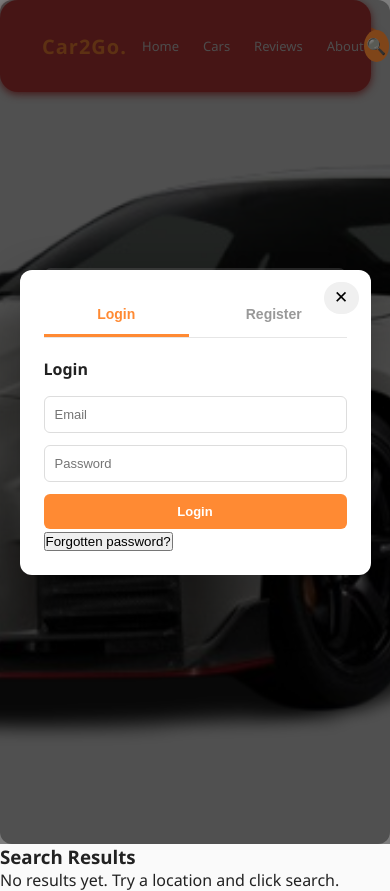
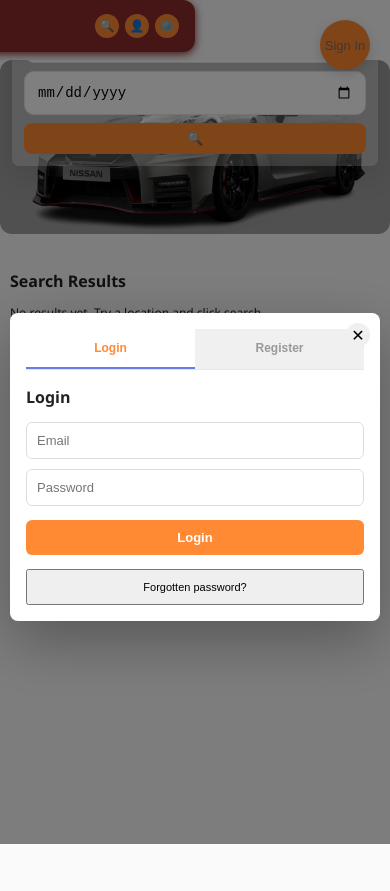
Before and after one commit to justinpulanco/IM101-Project, a React (Create React App) app in the folder frontend/: page / in a window 390 px wide. After the commit the page ends 844 px from the top, so only its background shows below. Built offline with nearby package versions, Linux system fonts and the light colour scheme.

Commit message:
Improve mobile responsiveness: flexible navbar, modal, forms, and dashboard for phone screens

```diff
--- a/frontend/src/App.css
+++ b/frontend/src/App.css
@@ -31,6 +31,8 @@ body {
   padding: 18px;
   position: fixed;
   top: 0;
+  left: 50%;
+  transform: translateX(-50%);
   width: 95%;
   z-index: 150;
   background-color: rgb(140, 43, 43);
@@ -606,24 +608,603 @@ body {
 
 /* RESPONSIVE */
 @media (max-width: 768px) {
-  .hero {padding: 40px 20px 60px;}
-  .hero-title {font-size: 24px;}
-  .hero-car {width: 75%;}
-  .search-form {flex-direction: column;}
-  .search-form input {min-width: unset;}
-  .modal-trigger {top: 10px; right: 10px; padding: 8px 12px; font-size: 12px;}
-  .modal-content {width: 95%; padding: 24px;}
-  .admin-section {margin: 0 12px 24px;}
-  .admin-table th, .admin-table td {padding: 8px; font-size: 12px;}
+  /* Navbar adjustments */
+  .navbar {
+    padding: 10px;
+    width: 98%;
+    left: 1%;
+    border-radius: 12px;
+  }
+
+  .navbar-top {
+    padding: 8px 12px;
+    gap: 8px;
+  }
+
+  .navbar-logo {
+    font-size: 16px;
+    min-width: auto;
+  }
+
+  .navbar-links {
+    gap: 12px;
+    flex: none;
+  }
+
+  .navbar-links a {
+    font-size: 11px;
+  }
+
+  .navbar-right {
+    gap: 8px;
+    min-width: auto;
+  }
+
+  .navbar-icon {
+    width: 28px;
+    height: 28px;
+    font-size: 14px;
+  }
+
+  /* Hero and layout */
+  .layout {
+    padding-top: 70px;
+  }
+
+  .hero {
+    padding: 30px 16px 50px;
+    margin-top: 0;
+  }
+
+  .hero-inner {
+    flex-direction: column;
+    gap: 20px;
+  }
+
+  .hero-title {
+    font-size: 20px;
+    opacity: 0.15;
+  }
+
+  .hero-car {
+    width: 70%;
+    height: auto;
+    max-width: 180px;
+  }
+
+  .hero-search {
+    width: 100%;
+    padding: 0;
+  }
+
+  .search-form {
+    flex-direction: column;
+    gap: 10px;
+    width: 100%;
+    max-width: none;
+    padding: 16px;
+  }
+
+  .search-form input,
+  .search-form button {
+    width: 100%;
+    padding: 10px;
+    font-size: 14px;
+  }
+
+  .search-btn {
+    padding: 10px;
+    font-size: 14px;
+  }
+
+  /* Featured section */
+  .featured-section {
+    padding: 20px 12px;
+  }
+
+  .featured-section h3 {
+    font-size: 18px;
+    margin-bottom: 16px;
+  }
+
+  .cards-grid {
+    grid-template-columns: 1fr;
+    gap: 12px;
+  }
+
+  .car-card {
+    border-radius: 8px;
+  }
+
+  .car-card img {
+    height: 180px;
+  }
+
+  .card-body {
+    padding: 12px;
+  }
+
+  .card-body h4 {
+    font-size: 16px;
+  }
+
+  .card-body p {
+    font-size: 13px;
+  }
+
+  /* Modal */
+  .modal-overlay {
+    padding: 20px 10px;
+  }
+
+  .modal-content {
+    width: 95%;
+    max-height: 85vh;
+    padding: 20px;
+    border-radius: 12px;
+  }
+
+  .modal-close {
+    width: 28px;
+    height: 28px;
+    font-size: 18px;
+  }
+
+  .modal-tabs {
+    gap: 0;
+    margin-bottom: 16px;
+  }
+
+  .modal-tab {
+    flex: 1;
+    padding: 10px;
+    font-size: 13px;
+    border-radius: 0;
+  }
+
+  .modal-form {
+    padding: 16px 0;
+  }
+
+  .modal-form h2 {
+    font-size: 18px;
+    margin-bottom: 16px;
+  }
+
+  .modal-form form {
+    gap: 12px;
+  }
+
+  .modal-form input,
+  .modal-form button {
+    padding: 10px;
+    font-size: 14px;
+    width: 100%;
+  }
+
+  .forgot-password {
+    margin-top: 12px;
+  }
+
+  .forgot-password .link {
+    font-size: 12px;
+  }
+
+  /* Dashboard */
+  .dashboard {
+    padding: 20px 12px;
+  }
+
+  .dashboard section {
+    margin-top: 20px;
+  }
+
+  .dashboard h2,
+  .dashboard h3 {
+    font-size: 16px;
+  }
+
+  .cars,
+  .bookings {
+    gap: 12px;
+  }
+
+  .car-item,
+  .booking-item {
+    padding: 12px;
+    font-size: 13px;
+  }
+
+  .dashboard form {
+    gap: 10px;
+  }
+
+  .dashboard input,
+  .dashboard button {
+    padding: 10px;
+    font-size: 14px;
+  }
+
+  /* Admin */
+  .admin-section {
+    margin: 0 12px 20px;
+    padding: 16px;
+  }
+
+  .admin-table th,
+  .admin-table td {
+    padding: 8px;
+    font-size: 12px;
+  }
+
+  .action-btn {
+    padding: 6px 8px;
+    font-size: 11px;
+  }
+
+  .admin-header {
+    padding: 16px;
+    margin-bottom: 20px;
+  }
+
+  .admin-header h1 {
+    font-size: 20px;
+  }
+
+  .logout-btn {
+    padding: 8px 16px;
+    font-size: 13px;
+  }
+
+  .admin-tabs {
+    padding: 0 12px;
+    gap: 8px;
+    margin-bottom: 16px;
+  }
+
+  .admin-tab {
+    padding: 10px 16px;
+    font-size: 13px;
+  }
 }
 
 @media (max-width: 480px) {
-  .hero {padding: 30px 12px 50px;}
-  .hero-title {font-size: 18px;}
-  .hero-car {width: 85%;}
-  .modal-trigger {width: calc(100vw - 20px); right: 10px; left: 10px;}
-  .modal-content {width: 90%;}
-  .admin-login-container {padding: 24px;}
-  .admin-header {flex-direction: column; gap: 12px;}
-  .admin-tabs {flex-direction: column;}
+  /* Navbar */
+  .navbar {
+    padding: 8px;
+    width: 99%;
+    left: 0.5%;
+  }
+
+  .navbar-top {
+    padding: 6px 8px;
+    flex-wrap: wrap;
+  }
+
+  .navbar-logo {
+    font-size: 14px;
+    letter-spacing: 0;
+  }
+
+  .navbar-links {
+    display: none;
+  }
+
+  .navbar-right {
+    gap: 6px;
+  }
+
+  .navbar-icon {
+    width: 24px;
+    height: 24px;
+    font-size: 12px;
+  }
+
+  /* Layout */
+  .layout {
+    padding-top: 60px;
+  }
+
+  .hero {
+    padding: 20px 12px 40px;
+    min-height: auto;
+  }
+
+  .hero-inner {
+    gap: 15px;
+  }
+
+  .hero-title {
+    font-size: 16px;
+  }
+
+  .hero-car {
+    width: 60%;
+    max-width: 150px;
+  }
+
+  .search-form {
+    padding: 12px;
+    gap: 8px;
+  }
+
+  .search-form input,
+  .search-form button {
+    padding: 8px;
+    font-size: 13px;
+  }
+
+  .search-btn {
+    padding: 8px;
+  }
+
+  /* Featured */
+  .featured-section {
+    padding: 16px 10px;
+    margin-top: 20px;
+  }
+
+  .featured-section h3 {
+    font-size: 16px;
+    margin-bottom: 12px;
+  }
+
+  .cards-grid {
+    grid-template-columns: 1fr;
+    gap: 10px;
+  }
+
+  .car-card {
+    border-radius: 6px;
+  }
+
+  .car-card img {
+    height: 150px;
+  }
+
+  .card-body {
+    padding: 10px;
+  }
+
+  .card-body h4 {
+    font-size: 14px;
+    margin-bottom: 4px;
+  }
+
+  .card-body p {
+    font-size: 12px;
+    margin: 2px 0;
+  }
+
+  .price {
+    color: #ff6a00;
+    font-weight: 700;
+  }
+
+  /* Modal */
+  .modal-overlay {
+    padding: 10px;
+    padding-top: 60px;
+  }
+
+  .modal-content {
+    width: 100%;
+    max-height: calc(100vh - 80px);
+    overflow-y: auto;
+    padding: 16px;
+    border-radius: 8px;
+    margin-top: 40px;
+  }
+
+  .modal-close {
+    width: 24px;
+    height: 24px;
+    font-size: 16px;
+    top: 10px;
+    right: 10px;
+  }
+
+  .modal-tabs {
+    display: grid;
+    grid-template-columns: 1fr 1fr;
+    gap: 0;
+    margin-bottom: 16px;
+  }
+
+  .modal-tab {
+    padding: 12px;
+    font-size: 12px;
+    border: none;
+    background: #f0f0f0;
+    border-bottom: 2px solid transparent;
+    border-radius: 0;
+  }
+
+  .modal-tab.active {
+    background: #fff;
+    border-bottom-color: #667eea;
+  }
+
+  .modal-form {
+    padding: 0;
+  }
+
+  .modal-form h2 {
+    font-size: 16px;
+    margin-bottom: 14px;
+  }
+
+  .modal-form form {
+    gap: 10px;
+  }
+
+  .modal-form input {
+    padding: 10px;
+    font-size: 13px;
+    width: 100%;
+  }
+
+  .modal-form button {
+    padding: 10px;
+    font-size: 13px;
+    width: 100%;
+    margin-top: 4px;
+  }
+
+  .forgot-password {
+    margin-top: 10px;
+    text-align: center;
+  }
+
+  .forgot-password .link {
+    font-size: 11px;
+  }
+
+  /* Dashboard */
+  .dashboard {
+    padding: 16px 10px;
+  }
+
+  .dashboard h2 {
+    font-size: 16px;
+  }
+
+  .dashboard section {
+    margin-top: 16px;
+  }
+
+  .cars,
+  .bookings {
+    gap: 10px;
+  }
+
+  .car-item,
+  .booking-item {
+    padding: 10px;
+    font-size: 12px;
+    border-radius: 6px;
+  }
+
+  .dashboard form {
+    max-width: 100%;
+    gap: 8px;
+  }
+
+  .dashboard input,
+  .dashboard button {
+    padding: 8px;
+    font-size: 13px;
+    width: 100%;
+  }
+
+  /* Admin Login */
+  .admin-login-screen {
+    padding: 10px;
+    min-height: 100vh;
+    display: flex;
+    align-items: center;
+    justify-content: center;
+  }
+
+  .admin-login-container {
+    width: 100%;
+    max-width: 100%;
+    padding: 20px;
+    border-radius: 8px;
+  }
+
+  .admin-login-container h1 {
+    font-size: 22px;
+    margin-bottom: 20px;
+  }
+
+  .admin-login-container form {
+    gap: 12px;
+  }
+
+  .admin-login-container input {
+    padding: 10px;
+    font-size: 13px;
+  }
+
+  .admin-login-btn,
+  .cancel-admin {
+    padding: 10px;
+    font-size: 13px;
+  }
+
+  /* Admin Dashboard */
+  .admin-dashboard {
+    padding-top: 70px;
+    padding-bottom: 20px;
+  }
+
+  .admin-header {
+    padding: 12px;
+    flex-direction: column;
+    gap: 10px;
+    margin-bottom: 16px;
+  }
+
+  .admin-header h1 {
+    font-size: 18px;
+  }
+
+  .logout-btn {
+    width: 100%;
+    padding: 10px;
+  }
+
+  .admin-tabs {
+    flex-direction: column;
+    padding: 0 10px;
+    gap: 0;
+    margin-bottom: 16px;
+    border-bottom: none;
+  }
+
+  .admin-tab {
+    padding: 10px;
+    font-size: 12px;
+    border-bottom: 1px solid #ddd;
+    border-radius: 0;
+  }
+
+  .admin-tab.active {
+    border-bottom-color: #667eea;
+    color: #667eea;
+  }
+
+  .admin-section {
+    margin: 0 10px 16px;
+    padding: 12px;
+  }
+
+  .admin-section h2 {
+    font-size: 15px;
+    margin-bottom: 12px;
+  }
+
+  .admin-table table {
+    font-size: 11px;
+  }
+
+  .admin-table th {
+    padding: 6px;
+    font-size: 10px;
+  }
+
+  .admin-table td {
+    padding: 6px;
+    font-size: 10px;
+  }
+
+  .action-btn {
+    padding: 4px 6px;
+    font-size: 10px;
+  }
+
+  .muted {
+    font-size: 12px;
+  }
 }
```
Also changed, not shown: 1 other file (tests, documents, lock files or other folders).
